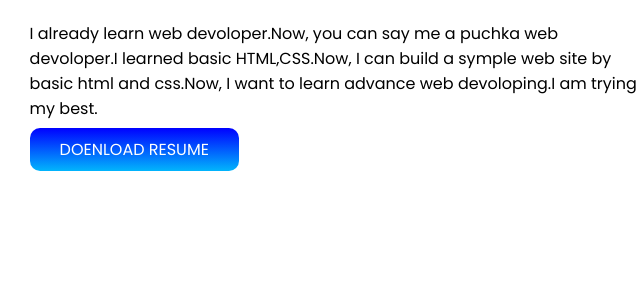
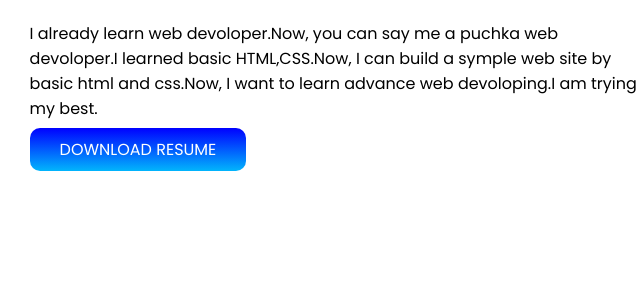
Before and after one commit to chiranjib220/devoloper-port, a plain HTML site: page index.html in a window 1280 px wide. Shown: the part 800-1096 px from the top of the page, 636-1276 px from the left. Drawn offline with Linux system fonts and the light colour scheme.

Commit message:
all complet

```diff
--- a/index.html
+++ b/index.html
@@ -28,7 +28,7 @@
             <h1>Dream Big</h1>
             <h2>Become a web deboloper</h2>
             <p>I already learn web devoloper.Now, you can say me a puchka web devoloper.I learned basic HTML,CSS.Now, I can build a symple web site by basic html and css.Now, I want to learn advance web devoloping.I am trying my best.</p>
-            <a class="background-color" target="blank" href="https://www.facebook.com/profile.php?id=100021201606172">DOENLOAD RESUME</a>
+            <a class="background-color" target="blank" href="https://www.facebook.com/profile.php?id=100021201606172">DOWNLOAD RESUME</a>
         </div>
     </section>
     <section class="experience-area">
```
